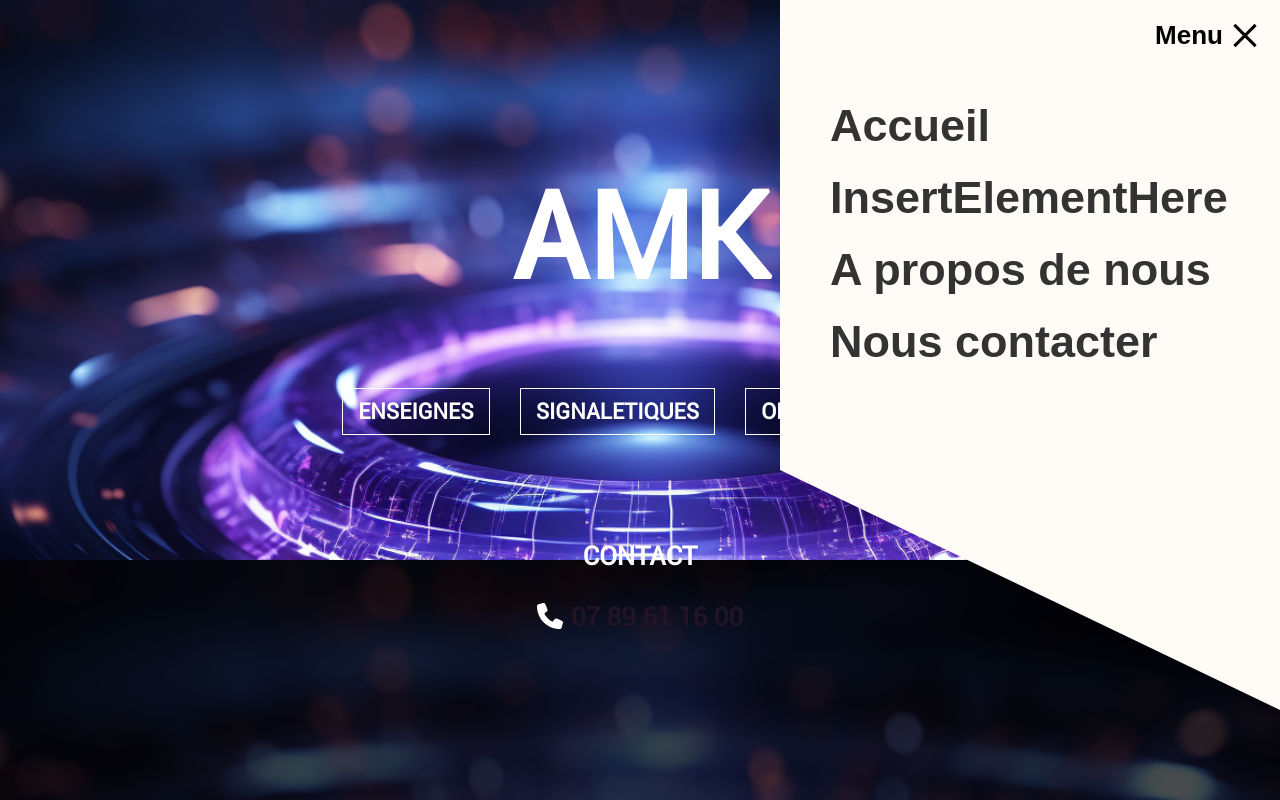
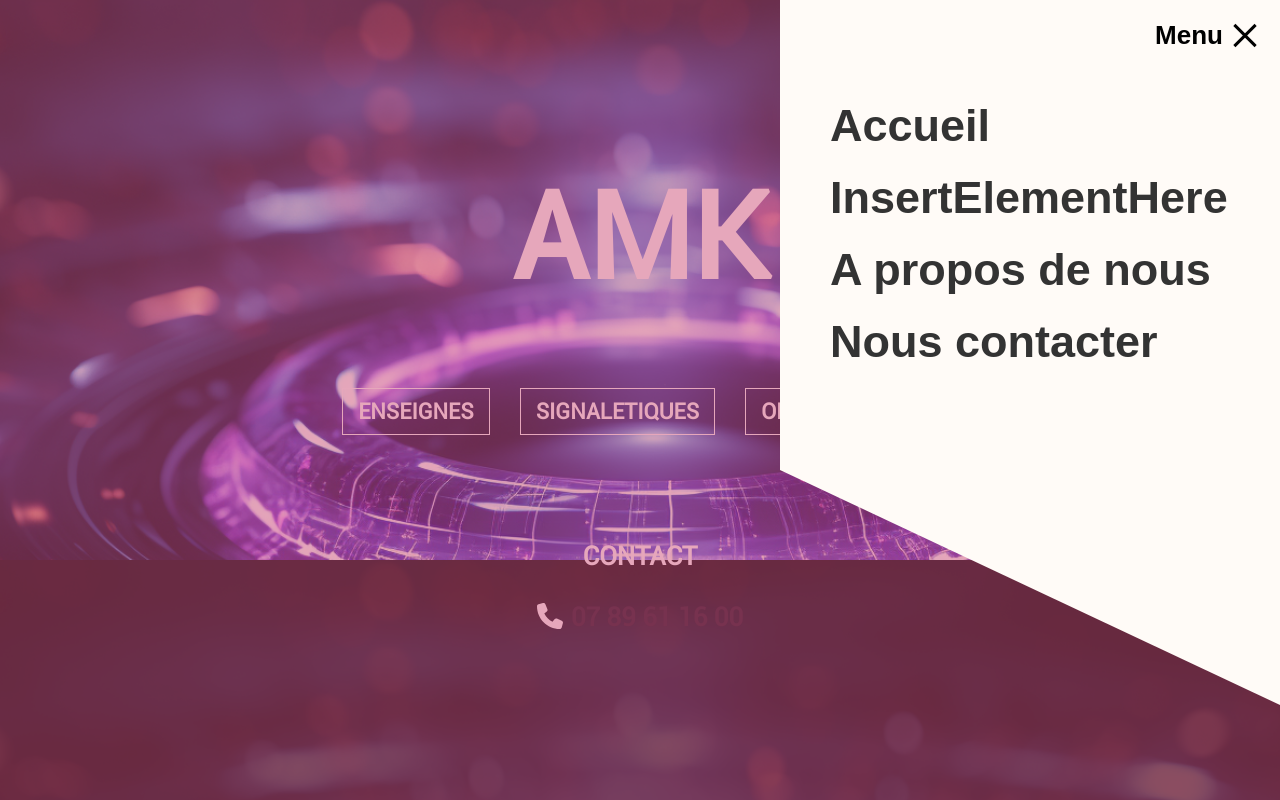
Before and after one commit to Arkeios-Developpment/template1, a Next.js app: page / in a window 1280 px wide. Both pictures are taken after a click on the element "Menu". Shown: the top 800 px of the page. Built offline with nearby package versions, Linux system fonts and the light colour scheme.

Commit message:
[Add] Background opacity and menu resize

```diff
--- a/src/components/Menu/Background.tsx
+++ b/src/components/Menu/Background.tsx
@@ -1,56 +1,70 @@
 import React, { ReactNode } from "react";
 import { motion } from "framer-motion";
 
-export function MenuBackground({ children, isClicked }: { children: ReactNode, isClicked: boolean}) {
+export function MenuBackground({ children, isClicked, colors, sizes, closedSizes, scale }:
+                                   { children: ReactNode, isClicked: boolean, colors: string[], sizes: number[], closedSizes: number[], scale: number}) {
 
     return (
-        <div style={{overflow: "hidden"}}>
         <motion.div style={{
-                width: "0px",
-                height: "70px",
-                position: "fixed",
-                display: "inline-block",
-                borderStyle: "solid",
-                borderWidth: "0 500px 240px 0",
-                borderColor: "transparent #bf9a57 transparent transparent",
-                right: "-350px"
+            backgroundColor: "rgba(205,80,121,0)",
+            width: "100vw",
+            height: "100vh"
         }}
         animate={isClicked ? "click" : ""}
         transition={{duration: 0.3}}
         variants={{
             click: {
-                     x: -350,
-                     y: 400,
-                     borderColor: "transparent #fffbf7 transparent transparent"
+                backgroundColor: "rgba(205,80,121,0.5)"
             }
-             }} />
+        }}>
+            <motion.div style={{overflow: "hidden"}}>
                 <motion.div style={{
-                width: "500px",
-                height: "470px",
-                backgroundColor: "#bf9a57",
+                    width: "0px",
+                    height: `${closedSizes[1]}px`,
                     position: "fixed",
                     display: "inline-block",
-                top: "-400px",
-                right: "-350px"
+                    borderStyle: "solid",
+                    borderWidth: `0 ${sizes[0]}px ${sizes[1] / 2}px 0`,
+                    borderColor: `transparent ${colors[0]} transparent transparent`,
+                    right: `-${sizes[0] - closedSizes[0]}px`
                 }}
                  animate={isClicked ? "click" : ""}
                  transition={{duration: 0.3}}
                  variants={{
                      click: {
-                     x: -350,
-                     y: 400,
-                     backgroundColor: "#fffbf7"
+                         x: -(sizes[0] - closedSizes[0]),
+                         y: sizes[1] - closedSizes[1],
+                         borderColor: `transparent ${colors[1]} transparent transparent`
+                     }
+                 }} />
+                <motion.div style={{
+                    width: `${sizes[0]}px`,
+                    height: `${sizes[1]}px`,
+                    backgroundColor: colors[0],
+                    position: "fixed",
+                    display: "inline-block",
+                    right: `-${sizes[0] - closedSizes[0]}px`,
+                    top: `-${sizes[1] - closedSizes[1]}px`
+                }}
+                 animate={isClicked ? "click" : ""}
+                 transition={{duration: 0.3}}
+                 variants={{
+                     click: {
+                         x: -(sizes[0] - closedSizes[0]),
+                         y: sizes[1] - closedSizes[1],
+                         backgroundColor: colors[1]
                      }
                  }} >
                     <div style={{
-                    padding: "100px 50px 50px 50px",
+                        padding: "20% 10% 10% 10%",
                         display: "flex",
                         flexDirection: "column",
-                    gap: "20px"
+                        gap: `${20 * scale}px`
                     }} >
                         { children }
                     </div>
                 </motion.div>
-        </div>
+            </motion.div>
+        </motion.div>
     )
 }
--- a/src/components/Menu/Button.tsx
+++ b/src/components/Menu/Button.tsx
@@ -2,7 +2,7 @@ import React, {useState} from "react";
 import { motion } from "framer-motion";
 import { useRouter } from 'next/router';
 
-export function MenuButton({ text, route, isClicked }: { text: string, route: string, isClicked: boolean}) {
+export function MenuButton({ text, route, isClicked, colors, scale }: { text: string, route: string, isClicked: boolean, colors: string[], scale: number}) {
     const [isHovered, setIsHovered] = useState(false);
     const router = useRouter();
 
@@ -15,7 +15,7 @@ export function MenuButton({ text, route, isClicked }: { text: string, route: st
             <motion.div style={{
                 opacity: 0,
                 fontFamily: "Dosis, Arial, sans-serif",
-                fontSize: "45px",
+                fontSize: `${45 * scale}px`,
                 color: "#333333",
                 cursor: "pointer"
             }}
@@ -25,7 +25,7 @@ export function MenuButton({ text, route, isClicked }: { text: string, route: st
              animate={[isClicked ? "click" : "idle", isHovered ? "hover" : ""]}
              variants={{
                  idle: {
-                     x: 50
+                     x: 50 * scale
                  },
                  click: {
                      x: 0,
@@ -36,7 +36,7 @@ export function MenuButton({ text, route, isClicked }: { text: string, route: st
                      }
                  },
                  hover: {
-                     color: "#bf9a57",
+                     color: colors[0],
                      transition: {
                          duration: 0.1
                      }
--- a/src/components/Menu/Cross.tsx
+++ b/src/components/Menu/Cross.tsx
@@ -23,7 +23,7 @@ export function MenuCross({ isClicked, isHovered }: { isClicked: boolean, isHove
                 click: {
                     rotateZ: 45,
                     y: 11,
-                    background: "black"
+                    backgroundColor: "black"
                 }
              }} />
             <motion.span style={{
@@ -37,7 +37,7 @@ export function MenuCross({ isClicked, isHovered }: { isClicked: boolean, isHove
              variants={{
                  click: {
                      opacity: 0,
-                     background: "black"
+                     backgroundColor: "black"
                  }
              }} />
             <motion.span style={{
@@ -55,7 +55,7 @@ export function MenuCross({ isClicked, isHovered }: { isClicked: boolean, isHove
                 click: {
                     rotateZ: -45,
                     y: -11,
-                    background: "black"
+                    backgroundColor: "black"
                 }
             }} />
         </div>
--- a/src/components/Menu/Menu.tsx
+++ b/src/components/Menu/Menu.tsx
@@ -2,19 +2,43 @@ import { MenuCross } from "@/components/Menu/Cross";
 import { MenuBackground } from "@/components/Menu/Background";
 import { MenuButton } from "@/components/Menu/Button";
 import { motion } from "framer-motion";
-import { useState } from "react";
+import { useState, useEffect } from "react";
+
 
 export function Menu() {
     const [isHovered, setIsHovered] = useState(false);
     const [isClicked, setIsClicked] = useState(false);
 
+    const colors = ["#cd5079", "#fffbf7"];
+    const closedSizes = [150, 70];
+    let sizes= [500, 470];
+    let scale = 1.0;
+
+    const useWidth = () => {
+        const [width, setWidth] = useState(0); // default width, detect on server.
+        const handleResize = () => setWidth(window.innerWidth);
+        useEffect(() => {
+            handleResize();
+            window.addEventListener('resize', handleResize);
+            return () => window.removeEventListener('resize', handleResize);
+        }, [handleResize]);
+        return width;
+    };
+    const width = useWidth();
+
+    if (width < sizes[0]) {
+        scale = width / sizes[0];
+        sizes[1] = scale * sizes[1];
+        sizes[0] = width;
+    }
+
     return (
         <div style={{position: "fixed", right: "0", top: "0"}}>
-            <MenuBackground isClicked={isClicked}>
-                <MenuButton isClicked={isClicked} text={"Accueil"} route={"/"}/>
-                <MenuButton isClicked={isClicked} text={"InsertElementHere"} route={"/"}/>
-                <MenuButton isClicked={isClicked} text={"A propos de nous"} route={"/about"}/>
-                <MenuButton isClicked={isClicked} text={"Nous contacter"} route={"/contact"}/>
+            <MenuBackground isClicked={isClicked} colors={colors} sizes={sizes} closedSizes={closedSizes} scale={scale}>
+                <MenuButton isClicked={isClicked} text={"Accueil"} route={"/"} colors={colors} scale={scale}/>
+                <MenuButton isClicked={isClicked} text={"InsertElementHere"} route={"/"} colors={colors} scale={scale}/>
+                <MenuButton isClicked={isClicked} text={"A propos de nous"} route={"/about"} colors={colors} scale={scale}/>
+                <MenuButton isClicked={isClicked} text={"Nous contacter"} route={"/contact"} colors={colors} scale={scale}/>
             </MenuBackground>
             <motion.div
                 onClick={() => setIsClicked(!isClicked)}
```
Lines whose indentation alone changed are shown as unchanged.
